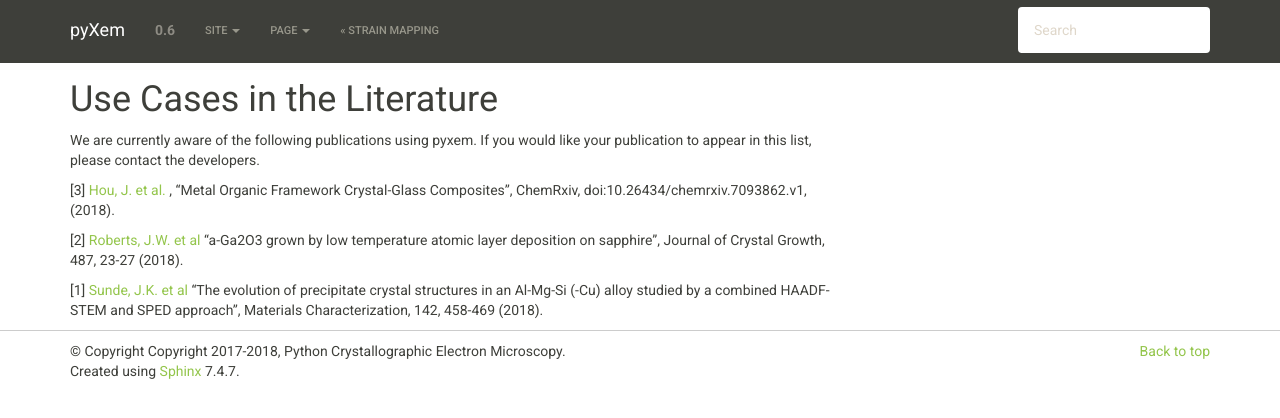
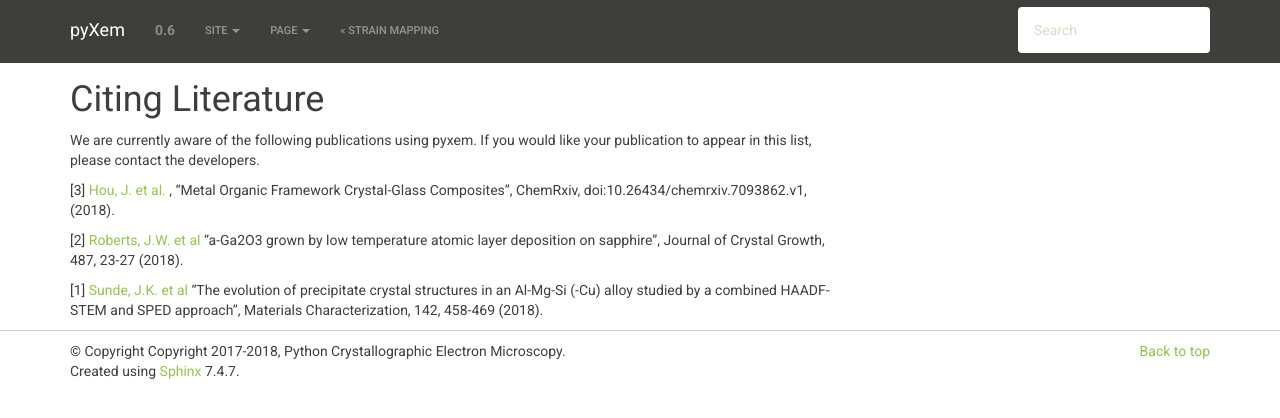
Before and after one commit to pyxem/pyxem, a Sphinx documentation site: the page built from docs/source/literature.rst, in a window 1280 px wide. Shown: the top 418 px of the page. Built offline with Sphinx 7.4.7, drawn with Linux system fonts in a browser that asks for light colours; pages that are not in the unit, such as notebooks, are missing from menus.

Commit message:
Update literature.rst

```diff
--- a/docs/source/literature.rst
+++ b/docs/source/literature.rst
@@ -1,5 +1,5 @@
-Use Cases in the Literature
-===========================
+Citing Literature
+=================
 
 We are currently aware of the following publications using pyxem. If you would
 like your publication to appear in this list, please contact the developers.
```
